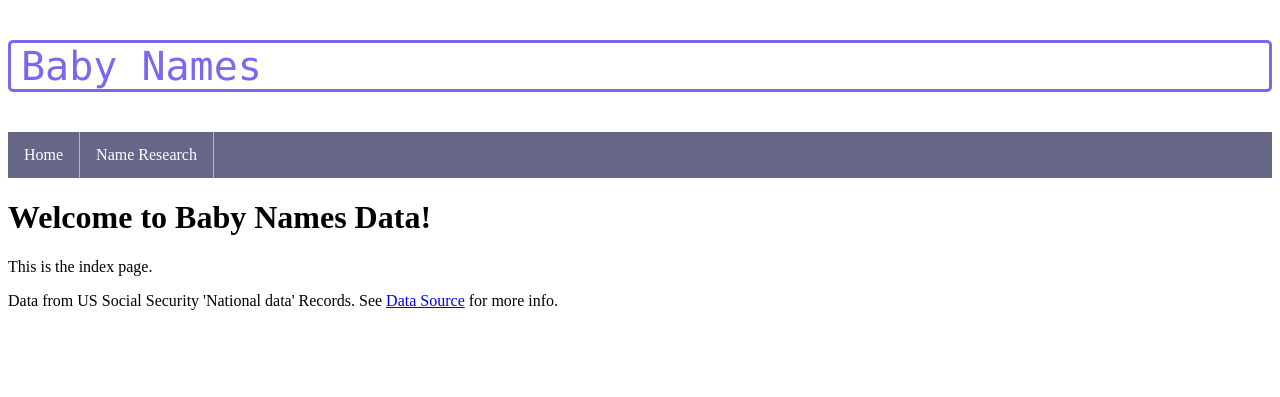
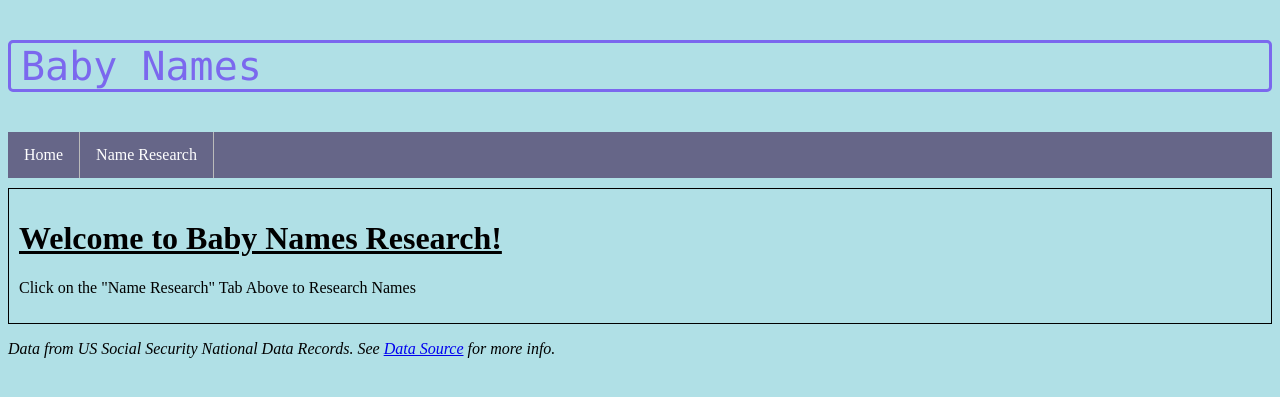
Before and after one commit to jackolantern11/baby_flask, a Flask app: page / in a window 1280 px wide. Shown: the top 397 px of the page. Run offline with Flask 3, Linux system fonts and the light colour scheme.

Commit message:
ui changes to color, font etc.

```diff
--- a/app/static/css/main.css
+++ b/app/static/css/main.css
@@ -23,3 +23,10 @@
 .nav-item a:hover {
   background-color: rgb(72, 165, 219);
 }
+
+/* create a box */
+.box {
+  border: 1px solid #000; /* Border style, 1px solid black in this example */
+  padding: 10px; /* Padding inside the box */
+  margin: 10px 0; /* Margin outside the box */
+}
--- a/app/templates/includes/footer.html
+++ b/app/templates/includes/footer.html
@@ -7,7 +7,7 @@
     <div class="row">
         <div class="col-md-6 offset-md-3">
                 <body>
-                    <p>Data from US Social Security 'National data' Records. See <a href="https://www.ssa.gov/oact/babynames/limits.html"> Data Source</a> for more info.</p>
+                    <p><i>Data from US Social Security National Data Records. See <a href="https://www.ssa.gov/oact/babynames/limits.html"> Data Source</a> for more info.</i></p>
                 </body>
             </div>
     </div>
--- a/app/templates/index.html
+++ b/app/templates/index.html
@@ -6,7 +6,9 @@
         <title>Baby Names - Home Page</title>
     </head>
     <body>
-        <h1>Welcome to Baby Names Data!</h1>
-        <p>This is the index page.</p>
+        <div class="box">
+            <h1><u>Welcome to Baby Names Research!</u></h1>
+            <p>Click on the "Name Research" Tab Above to Research Names</p>
+        </div>
     </body>
     {% endblock %}
--- a/app/templates/layout.html
+++ b/app/templates/layout.html
@@ -3,7 +3,7 @@
 <head>
     <meta charset="UTF-8">
     <link rel="stylesheet" href="static/css/main.css">
-    <title>Layout Home Page</title>
+    <title>Baby Names</title>
 </head>
 <body>
     {% include "includes/header.html" %}
@@ -15,4 +15,7 @@
 </div>
     {% include "includes/footer.html" %}
 </body>
+
+<body style="background-color:powderblue;"></body>
+
 </html>
--- a/app/templates/name_research.html
+++ b/app/templates/name_research.html
@@ -24,8 +24,6 @@
         </div>
     </div>
 
-    <body style="background-color:powderblue;">
-
     {% if graphJSON %}
         <br>
         <div id='chart' class='chart'></div>
```
Also changed, not shown: 1 other file.
